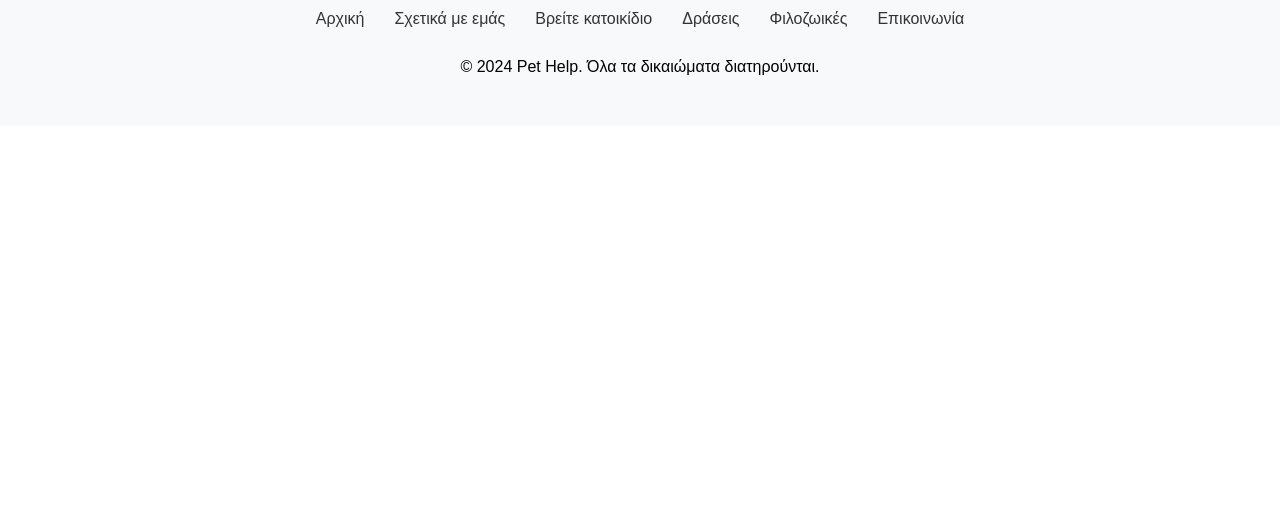
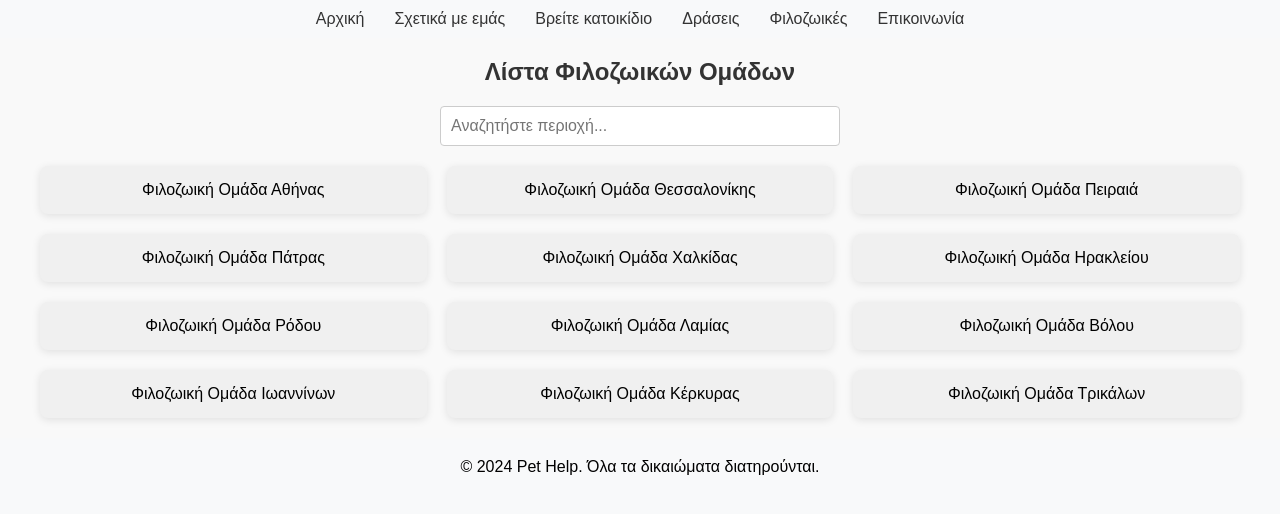
Before and after one commit to Minakoss/Help-Animals, a React (Create React App) app: page /vets in a window 1280 px wide. Shown: the top 514 px of the page. Built offline with nearby package versions, Linux system fonts and the light colour scheme.

Commit message:
create list - vets

```diff
--- a/src/App.js
+++ b/src/App.js
@@ -10,6 +10,8 @@ import Actions from "./pages/Actions";
 import Adoption from "./pages/Adoption";
 import Filozoikes from "./pages/Filozoikes";
 import AdoptionForm from "./pages/AdoptionForm";
+import List from "./pages/List";
+import Vets from "./pages/Vets";
 
 import "./App.css";
 
@@ -34,6 +36,8 @@ function App() {
           <Route path="/adoption" element={<Adoption />} />
           <Route path="/filozoikes" element={<Filozoikes />} />
           <Route path="/adoptionform" element={<AdoptionForm />} />
+          <Route path="/list" element={<List />} />
+          <Route path="/vets" element={<Vets />} />
         </Routes>
         <Footer />
       </div>
--- a/src/pages/Filozoikes.css
+++ b/src/pages/Filozoikes.css
@@ -30,3 +30,22 @@ h2 {
   background: rgba(0, 0, 0, 0.5);
   border-radius: 50%;
 }
+.ad-button-container {
+  margin: 10px;
+  display: inline-block;
+}
+
+.ad-post-button {
+  width: 200px; /* Ίδιο πλάτος */
+  height: 50px; /* Ίδιο ύψος */
+  background-color: #4caf50;
+  color: white;
+  font-size: 16px;
+  border: none;
+  border-radius: 5px;
+  cursor: pointer;
+}
+
+.ad-post-button:hover {
+  background-color: #45a049; /* Hover effect */
+}
--- a/src/pages/Filozoikes.js
+++ b/src/pages/Filozoikes.js
@@ -1,5 +1,6 @@
 import React from "react";
 import "./Filozoikes.css";
+import { Link } from "react-router-dom";
 import { Carousel } from "react-responsive-carousel";
 import "react-responsive-carousel/lib/styles/carousel.min.css"; // Import carousel styles
 
@@ -57,7 +58,14 @@ const Filozoikes = () => {
       </div>
       {/* Κουμπί Καταχώρησης Αγγελίας */}
       <div className="ad-button-container">
-        <button className="ad-post-button">Λίστα φιλοζωικών</button>
+        <Link to="/list">
+          <button className="ad-post-button">Δείτε τη λίστα</button>
+        </Link>
+      </div>
+      <div className="ad-button-container">
+        <Link to="/vets">
+          <button className="ad-post-button">Κτηνίατρεια </button>
+        </Link>
       </div>
     </section>
   );
--- /dev/null
+++ b/src/pages/List.css
@@ -0,0 +1,32 @@
+.list-section {
+  padding: 20px;
+  background-color: #f9f9f9;
+  text-align: center;
+}
+
+h1 {
+  margin-bottom: 20px;
+  color: #333;
+}
+
+.filozoikes-grid {
+  display: grid;
+  grid-template-columns: repeat(3, 1fr); /* 3 στήλες */
+  gap: 20px; /* Κενό ανάμεσα στα grid items */
+  max-width: 1200px;
+  margin: 0 auto; /* Κέντρο στη σελίδα */
+}
+
+.filozoiki-item {
+  background-color: #fff;
+  padding: 15px;
+  border-radius: 8px;
+  box-shadow: 0 2px 8px rgba(0, 0, 0, 0.1);
+  text-align: center;
+  font-size: 16px;
+}
+
+.filozoiki-item:hover {
+  background-color: #e6f7ff;
+  cursor: pointer;
+}
--- /dev/null
+++ b/src/pages/List.js
@@ -0,0 +1,52 @@
+import React from "react";
+import "./List.css";
+
+const List = () => {
+  const filozoikes = [
+    { id: 1, name: "Φιλοζωική Ομάδα Αθήνας" },
+    { id: 2, name: "Φιλοζωική Ομάδα Θεσσαλονίκης" },
+    { id: 3, name: "Φιλοζωική Ομάδα Πειραιά" },
+    { id: 4, name: "Φιλοζωική Ομάδα Πάτρας" },
+    { id: 5, name: "Φιλοζωική Ομάδα Χαλκίδας" },
+    { id: 6, name: "Φιλοζωική Ομάδα Ηρακλείου" },
+    { id: 7, name: "Φιλοζωική Ομάδα Ρόδου" },
+    { id: 8, name: "Φιλοζωική Ομάδα Λαμίας" },
+    { id: 9, name: "Φιλοζωική Ομάδα Βόλου" },
+    { id: 10, name: "Φιλοζωική Ομάδα Ιωαννίνων" },
+    { id: 11, name: "Φιλοζωική Ομάδα Κέρκυρας" },
+    { id: 12, name: "Φιλοζωική Ομάδα Τρικάλων" },
+    { id: 13, name: "Φιλοζωική Ομάδα Τρικάλων" },
+    { id: 14, name: "Φιλοζωική Ομάδα Τρικάλων" },
+    { id: 15, name: "Φιλοζωική Ομάδα Τρικάλων" },
+    { id: 16, name: "Φιλοζωική Ομάδα Τρικάλων" },
+    { id: 17, name: "Φιλοζωική Ομάδα Τρικάλων" },
+    { id: 18, name: "Φιλοζωική Ομάδα Τρικάλων" },
+    { id: 19, name: "Φιλοζωική Ομάδα Τρικάλων" },
+    { id: 20, name: "Φιλοζωική Ομάδα Τρικάλων" },
+    { id: 21, name: "Φιλοζωική Ομάδα Τρικάλων" },
+    { id: 22, name: "Φιλοζωική Ομάδα Τρικάλων" },
+    { id: 23, name: "Φιλοζωική Ομάδα Τρικάλων" },
+    { id: 24, name: "Φιλοζωική Ομάδα Τρικάλων" },
+    { id: 25, name: "Φιλοζωική Ομάδα Τρικάλων" },
+    { id: 26, name: "Φιλοζωική Ομάδα Τρικάλων" },
+    { id: 27, name: "Φιλοζωική Ομάδα Τρικάλων" },
+    { id: 28, name: "Φιλοζωική Ομάδα Τρικάλων" },
+    { id: 29, name: "Φιλοζωική Ομάδα Τρικάλων" },
+    { id: 30, name: "Φιλοζωική Ομάδα Τρικάλων" },
+  ];
+
+  return (
+    <section className="list-section">
+      <h1>Λίστα Φιλοζωικών Ομάδων</h1>
+      <div className="filozoikes-grid">
+        {filozoikes.map((group) => (
+          <div key={group.id} className="filozoiki-item">
+            {group.name}
+          </div>
+        ))}
+      </div>
+    </section>
+  );
+};
+
+export default List;
--- /dev/null
+++ b/src/pages/Vets.css
@@ -0,0 +1,32 @@
+.list-section {
+  padding: 20px;
+  text-align: center;
+}
+
+.search-container {
+  margin-bottom: 20px;
+  display: flex;
+  justify-content: center;
+}
+
+.search-bar {
+  width: 50%;
+  max-width: 400px;
+  padding: 10px;
+  border: 1px solid #ccc;
+  border-radius: 4px;
+  font-size: 16px;
+}
+
+.filozoikes-grid {
+  display: grid;
+  grid-template-columns: repeat(3, 1fr);
+  gap: 20px;
+}
+
+.filozoiki-item {
+  padding: 15px;
+  background-color: #f0f0f0;
+  border-radius: 8px;
+  text-align: center;
+}
--- /dev/null
+++ b/src/pages/Vets.js
@@ -0,0 +1,59 @@
+import React, { useState } from "react";
+import "./Vets.css";
+
+const Vets = () => {
+  const vets = [
+    { id: 1, name: "Φιλοζωική Ομάδα Αθήνας", region: "Αθήνα" },
+    { id: 2, name: "Φιλοζωική Ομάδα Θεσσαλονίκης", region: "Θεσσαλονίκη" },
+    { id: 3, name: "Φιλοζωική Ομάδα Πειραιά", region: "Πειραιάς" },
+    { id: 4, name: "Φιλοζωική Ομάδα Πάτρας", region: "Πάτρα" },
+    { id: 5, name: "Φιλοζωική Ομάδα Χαλκίδας", region: "Χαλκίδα" },
+    { id: 6, name: "Φιλοζωική Ομάδα Ηρακλείου", region: "Ηράκλειο" },
+    { id: 7, name: "Φιλοζωική Ομάδα Ρόδου", region: "Ρόδος" },
+    { id: 8, name: "Φιλοζωική Ομάδα Λαμίας", region: "Λαμία" },
+    { id: 9, name: "Φιλοζωική Ομάδα Βόλου", region: "Βόλος" },
+    { id: 10, name: "Φιλοζωική Ομάδα Ιωαννίνων", region: "Ιωάννινα" },
+    { id: 11, name: "Φιλοζωική Ομάδα Κέρκυρας", region: "Κέρκυρα" },
+    { id: 12, name: "Φιλοζωική Ομάδα Τρικάλων", region: "Τρίκαλα" },
+    // Προσθέστε περισσότερες ομάδες αν χρειάζεται
+  ];
+
+  const [searchTerm, setSearchTerm] = useState("");
+
+  // Φιλτράρισμα των ομάδων ανάλογα με το αναζητούμενο κείμενο
+  const filteredVets = vets.filter((vet) =>
+    vet.region.toLowerCase().includes(searchTerm.toLowerCase())
+  );
+
+  return (
+    <section className="list-section">
+      <h1>Λίστα Φιλοζωικών Ομάδων</h1>
+
+      {/* Μπάρα Αναζήτησης στο κέντρο */}
+      <div className="search-container">
+        <input
+          type="text"
+          placeholder="Αναζητήστε περιοχή..."
+          value={searchTerm}
+          onChange={(e) => setSearchTerm(e.target.value)}
+          className="search-bar"
+        />
+      </div>
+
+      {/* Λίστα φιλοζωικών ομάδων */}
+      <div className="filozoikes-grid">
+        {filteredVets.length > 0 ? (
+          filteredVets.map((group) => (
+            <div key={group.id} className="filozoiki-item">
+              {group.name}
+            </div>
+          ))
+        ) : (
+          <p>Δεν βρέθηκαν ομάδες για την περιοχή που αναζητήσατε.</p>
+        )}
+      </div>
+    </section>
+  );
+};
+
+export default Vets;
```
